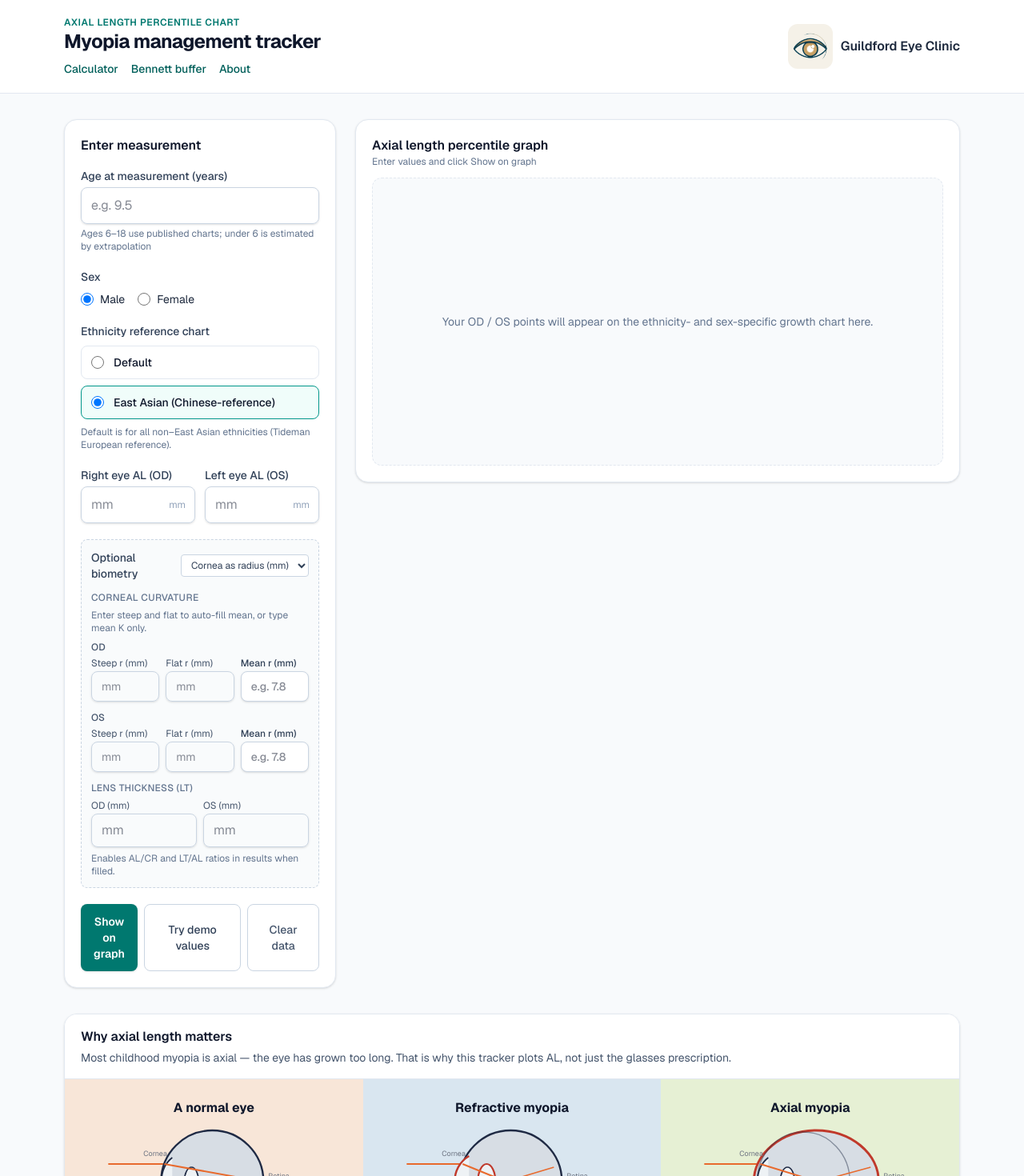
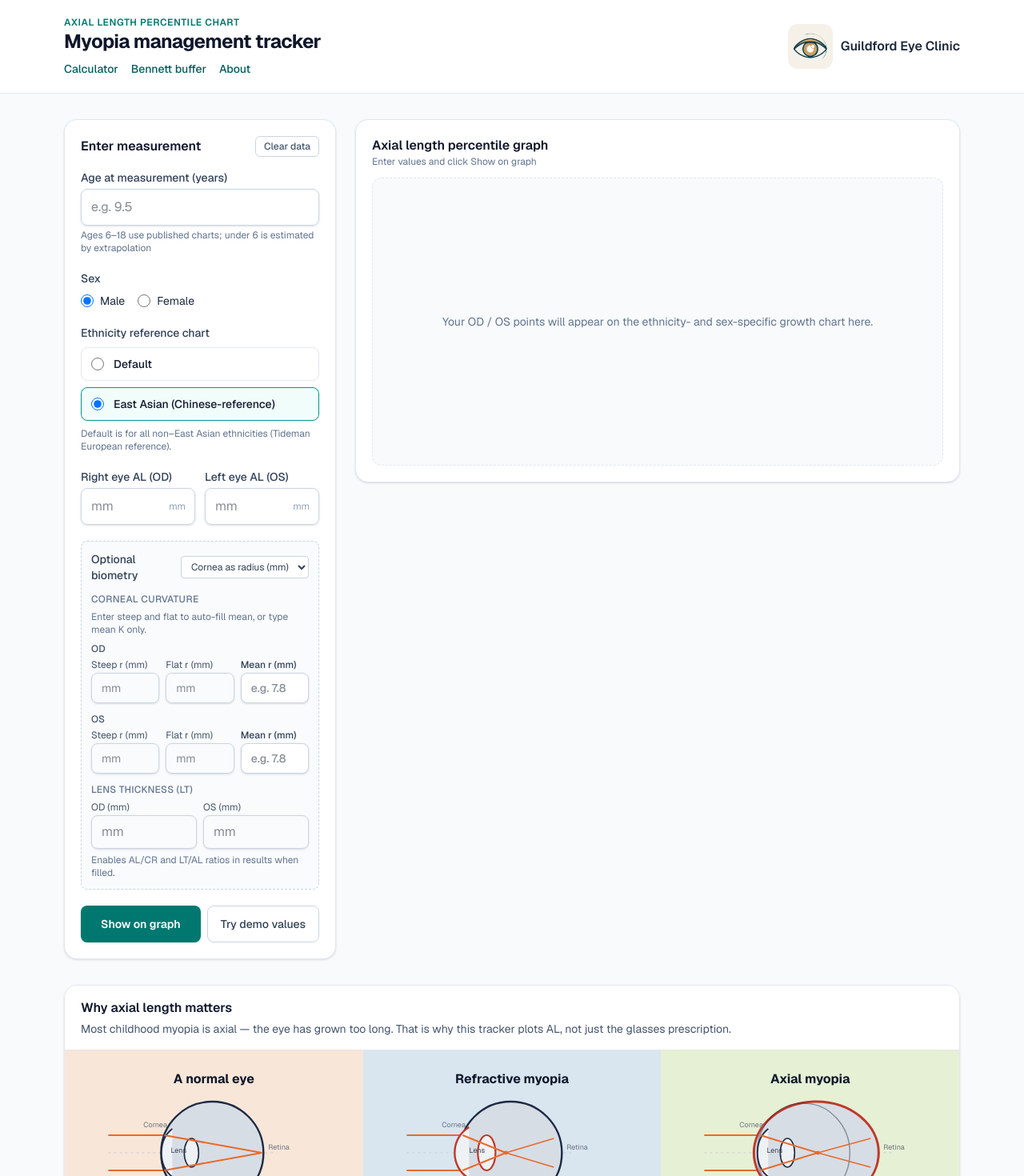
Before and after one commit to guildfordeyeclinic/myopia-tracker, a Next.js app: page / in a window 1280 px wide. Shown: the top 1470 px of the page at 80% size. Built offline with nearby package versions, Linux system fonts and the light colour scheme; no server answers.

Commit message:
Move Clear data beside the Enter measurement heading

```diff
--- a/src/app/page.tsx
+++ b/src/app/page.tsx
@@ -154,9 +154,29 @@ export default function HomePage() {
       <main className="mx-auto max-w-6xl px-4 py-6 sm:py-8">
         <div className="grid gap-6 lg:grid-cols-[340px_1fr]">
           <aside className="no-print rounded-2xl border border-slate-200 bg-white p-5 shadow-sm">
-            <h2 className="mb-4 text-base font-semibold text-slate-900">
-              Enter measurement
-            </h2>
+            <div className="mb-4 flex items-center justify-between gap-3">
+              <h2 className="text-base font-semibold text-slate-900">
+                Enter measurement
+              </h2>
+              <button
+                type="button"
+                onClick={() => {
+                  if (
+                    !window.confirm(
+                      "Clear all saved measurement data from this browser?"
+                    )
+                  ) {
+                    return;
+                  }
+                  clearPatient();
+                  setResult(null);
+                  setError(null);
+                }}
+                className="shrink-0 rounded-md border border-slate-300 bg-white px-2.5 py-1 text-xs font-medium text-slate-600 hover:border-red-200 hover:bg-red-50 hover:text-red-800"
+              >
+                Clear data
+              </button>
+            </div>
             <MeasurementForm
               values={form}
               onChange={(next) => {
@@ -166,18 +186,6 @@ export default function HomePage() {
               onDemo={() => {
                 setForm(demoForm);
                 run(demoForm);
-              }}
-              onClear={() => {
-                if (
-                  !window.confirm(
-                    "Clear all saved measurement data from this browser?"
-                  )
-                ) {
-                  return;
-                }
-                clearPatient();
-                setResult(null);
-                setError(null);
               }}
             />
             {error && (
--- a/src/components/BennettLensPower.tsx
+++ b/src/components/BennettLensPower.tsx
@@ -421,6 +421,7 @@ export function BennettLensPower() {
             minimum, not a single +16 D cutoff.
           </p>
         </div>
+        <div className="flex shrink-0 items-center gap-2">
           <select
             value={kMode}
             onChange={(e) => setKMode(e.target.value as "radius" | "diopters")}
@@ -429,6 +430,25 @@ export function BennettLensPower() {
             <option value="radius">Mean K as radius (mm)</option>
             <option value="diopters">Mean K as power (D)</option>
           </select>
+          <button
+            type="button"
+            onClick={() => {
+              if (
+                !window.confirm(
+                  "Clear all saved measurement data from this browser?"
+                )
+              ) {
+                return;
+              }
+              clearPatient();
+              setResults(null);
+              setError(null);
+            }}
+            className="rounded-md border border-slate-300 bg-white px-2.5 py-1.5 text-xs font-medium text-slate-600 hover:border-red-200 hover:bg-red-50 hover:text-red-800"
+          >
+            Clear data
+          </button>
+        </div>
       </div>
 
       <div className="mt-5 max-w-xs">
@@ -482,24 +502,6 @@ export function BennettLensPower() {
           className="rounded-lg border border-slate-300 bg-white px-4 py-2.5 text-sm font-medium text-slate-700 hover:bg-slate-50"
         >
           Try demo values
-        </button>
-        <button
-          type="button"
-          onClick={() => {
-            if (
-              !window.confirm(
-                "Clear all saved measurement data from this browser?"
-              )
-            ) {
-              return;
-            }
-            clearPatient();
-            setResults(null);
-            setError(null);
-          }}
-          className="rounded-lg border border-slate-300 bg-white px-4 py-2.5 text-sm font-medium text-slate-600 hover:border-red-200 hover:bg-red-50 hover:text-red-800"
-        >
-          Clear data
         </button>
       </div>
 
--- a/src/components/MeasurementForm.tsx
+++ b/src/components/MeasurementForm.tsx
@@ -25,7 +25,6 @@ interface Props {
   onChange: (next: FormValues) => void;
   onSubmit: () => void;
   onDemo: () => void;
-  onClear: () => void;
 }
 
 const inputClass =
@@ -36,7 +35,6 @@ export function MeasurementForm({
   onChange,
   onSubmit,
   onDemo,
-  onClear,
 }: Props) {
   const set = <K extends keyof FormValues>(key: K, value: FormValues[K]) =>
     onChange({ ...values, [key]: value });
@@ -289,13 +287,6 @@ export function MeasurementForm({
         >
           Try demo values
         </button>
-        <button
-          type="button"
-          onClick={onClear}
-          className="rounded-lg border border-slate-300 bg-white px-4 py-3 text-sm font-medium text-slate-600 transition hover:border-red-200 hover:bg-red-50 hover:text-red-800"
-        >
-          Clear data
-        </button>
       </div>
     </form>
   );
```
Lines whose indentation alone changed are shown as unchanged.
